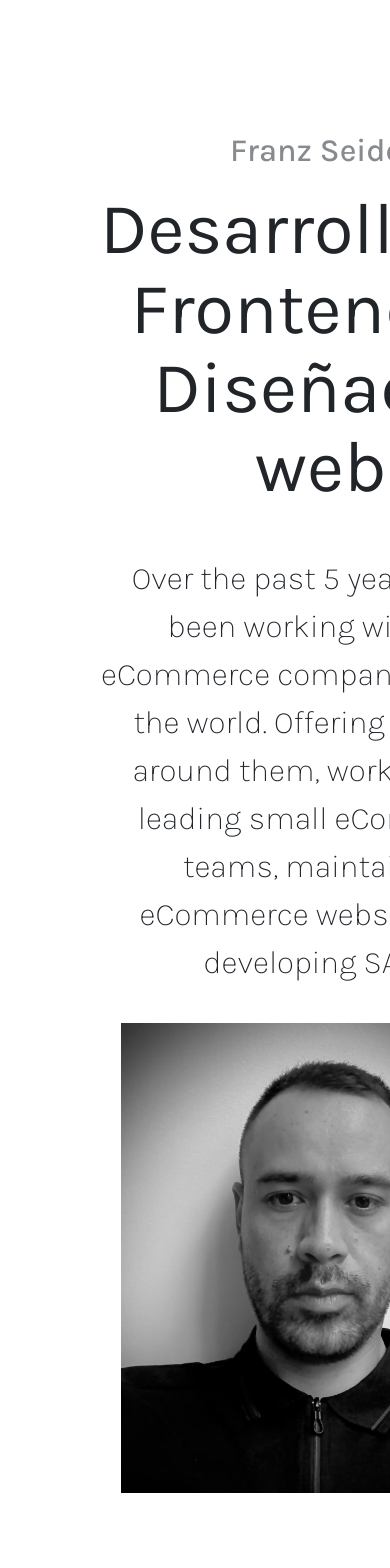
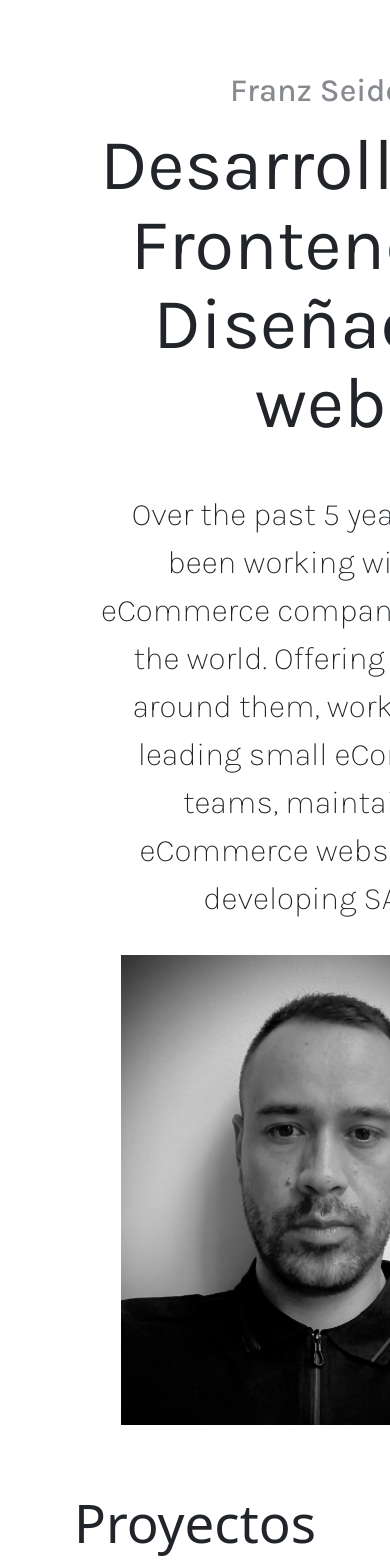
Before and after one commit to franz8818/Portfolio, a React (Vite) app: page / in a window 390 px wide. Shown: the part 100-1668 px from the top of the page. Built offline with nearby package versions, Linux system fonts and the light colour scheme.

Commit message:
responsive -1024px

```diff
--- a/src/App.jsx
+++ b/src/App.jsx
@@ -9,7 +9,7 @@ function App() {
       {/* seccion Hero */}
       <section className="hero align-items-stretch">
         <div className="hero-principal d-flex justify-content-center row py-5">
-          <div className="col-12 col-md-6 py-5">
+          <div className="col-12 col-md-6 py-1">
             <h5>Franz Seidel</h5>
             <h1>Desarrollador Frontend & Diseñador web</h1>
             <p className="mt-5">
--- a/src/components/proyects.jsx
+++ b/src/components/proyects.jsx
@@ -5,7 +5,7 @@ function proyects() {
         <div className="container">
           <div className="row proyects-container">
             <h2>Proyectos</h2>
-            <div className="col-12 col-md-8 col-lg-4">
+            <div className="col-12 py-4">
               <div className="card">
                 <img className="img-proyects" src="src/assets/landing-page-cover.png" alt="Where2Day" /> {/* img-fluid -> ADAPTA LA IMAGEN AL RESPONSIVE  */}
                 <div className="card-body">
@@ -15,7 +15,7 @@ function proyects() {
                 </div>
               </div>
             </div>
-            <div className="col-12 col-md-8 col-lg-4">
+            <div className="col-12 py-4">
               <div className="card">
                 <img className="img-proyects img-fluid" src="https://picsum.photos/200" alt="StarWars blog" />
                 <div className="card-body">
@@ -24,7 +24,7 @@ function proyects() {
                 </div>
               </div>
             </div>
-            <div className="col-12 col-md-8 col-lg-4">
+            <div className="col-12 py-4">
               <div className="card">
                 <img className="img-proyects img-fluid" src="https://picsum.photos/200" alt="StarWars API Fetch" />
                 <div className="card-body">
--- a/src/styles/styles.css
+++ b/src/styles/styles.css
@@ -98,12 +98,10 @@ p {
 }
 
 h2 {
-font-size: 4rem;
+font-size: 3.3rem;
 }
 
 .card {
-  width: 30rem;
-  height: 30rem;
   background-color: #e0e1dd;
   border: 2px solid #1B263B;
   border-radius: 20px;
@@ -164,9 +162,32 @@ font-size: 4rem;
   .hero-principal img {
     display: block;
     margin: 0 auto; /* Centra la imagen horizontalmente */
-    margin-top: -60px; /* Reduzca el margen superior de la imagen */
+    margin-top: -20px; /* Reduzca el margen superior de la imagen */
     margin-bottom: -70px; /* Reduzca el margen inferior de la imagen */
   }
 
+  /* Establece un margen superior más pequeño para los elementos que deseas mover hacia arriba */
+  .hero-principal h5, .hero-principal h1, .hero-principal p, .portrait {
+    margin-top: 0px; /* Ajusta el valor según tus preferencias */
 
+  }
 }
+
+/* ------------------------------ PROYECTS.JSX ------------------------------ */
+@media (max-width: 1023px) {
+  .proyects-container {
+    display: flex;
+    flex-direction: column;
+  }
+
+  .card {
+    width: 45rem;
+    height: auto;
+    background-color: #e0e1dd;
+    border: 2px solid #1B263B;
+    border-radius: 20px;
+    max-width: 100%;
+    margin: 0 auto; /* Esta propiedad centra horizontalmente */
+    margin-bottom: 20px;
+  }
+}
```
